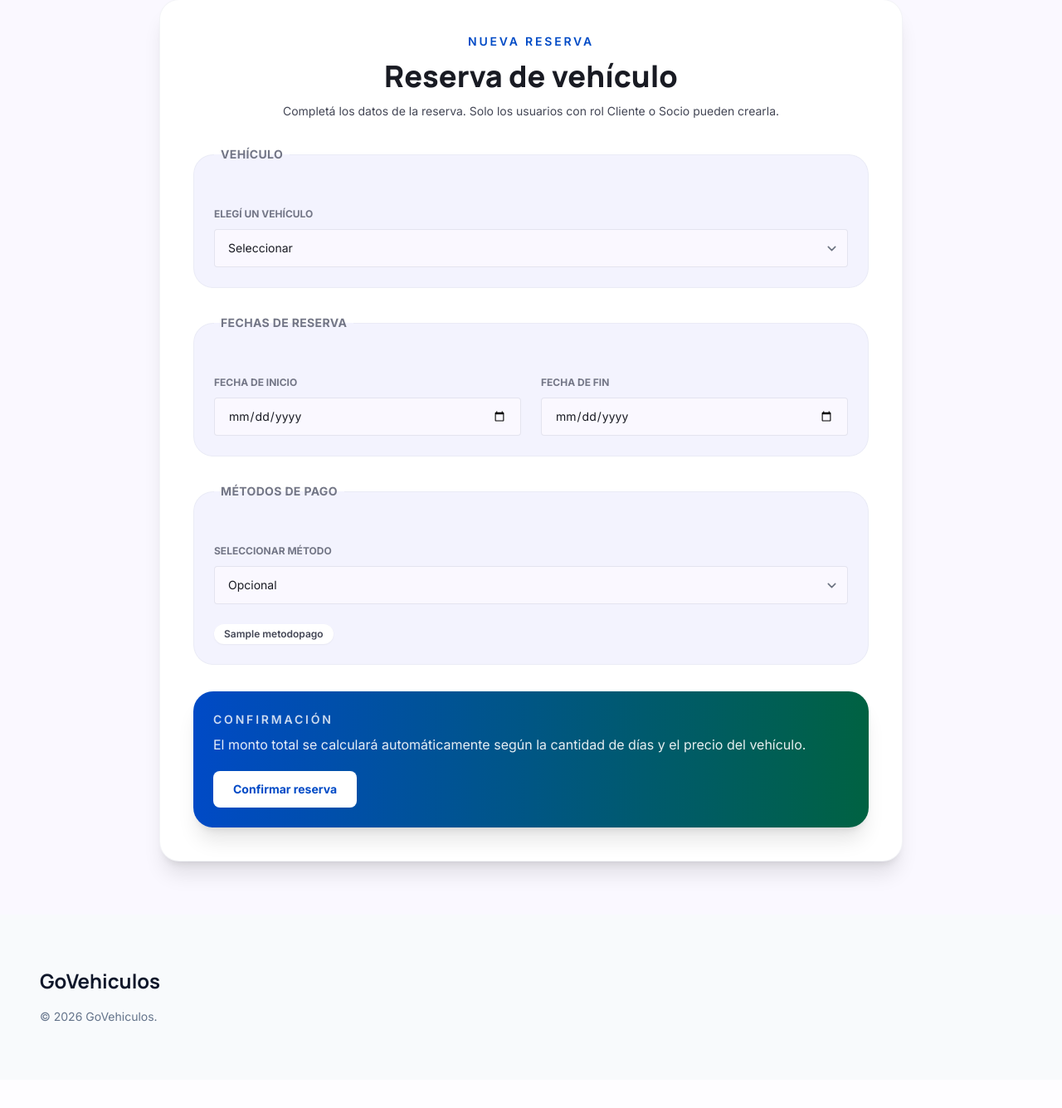
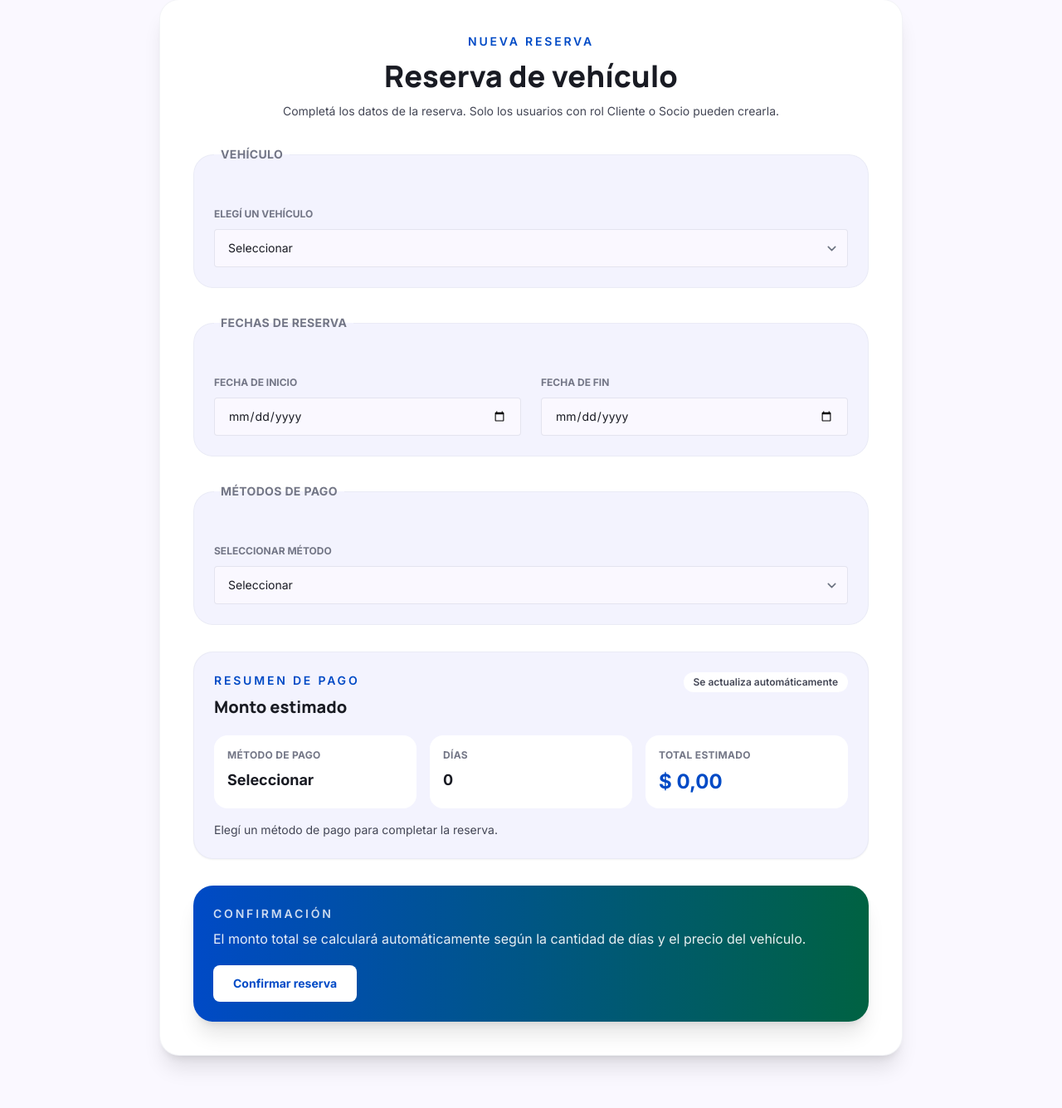
Before and after one commit to NahimMartinez/GoVehiculos, a Django app: page /reservas/reserva/ in a window 1280 px wide. Shown: the part 146-1481 px from the top of the page at 83% size. Before the commit the page ends 1377 px from the top, so only its background shows below. Run offline with Django 5.2, Linux system fonts and the light colour scheme; a user stored in the database is signed in; tables that the repository leaves empty hold one stand-in row (values such as "Sample post"); some libraries are stand-ins or nearby versions.

Commit message:
Feat: Añadí cálculo de monto total de la reserva en tiempo real en el formulario de reserva

```diff
--- a/Contenedor/reservas/views.py
+++ b/Contenedor/reservas/views.py
@@ -250,6 +250,25 @@ def crear_reserva_view(request):
             status_code=400,
         )
 
+    metodo_pago_id = payload.get('metodo_pago') if hasattr(payload, 'get') else None
+    if not metodo_pago_id:
+        return _respuesta_reserva(
+            request,
+            ok=False,
+            mensaje='Debes seleccionar un metodo de pago.',
+            status_code=400,
+            datos_formulario=payload,
+        )
+
+    if not MetodoPago.objects.filter(id=metodo_pago_id).exists():
+        return _respuesta_reserva(
+            request,
+            ok=False,
+            mensaje='El metodo de pago seleccionado no es valido.',
+            status_code=400,
+            datos_formulario=payload,
+        )
+
     form = ReservarVehiculoForm(payload)
     if not form.is_valid():
         return _respuesta_reserva(
--- a/Contenedor/static/js/scripts.js
+++ b/Contenedor/static/js/scripts.js
@@ -11,3 +11,106 @@ document.addEventListener('click', (event) => {
 		messageBanner.remove();
 	}
 });
+
+document.addEventListener('DOMContentLoaded', () => {
+	const reservaForm = document.querySelector('[data-reserva-form]');
+	if (!reservaForm) {
+		return;
+	}
+
+	const metodoSelect = reservaForm.querySelector('[data-metodo-select]');
+	const vehicleSelect = reservaForm.querySelector('[data-vehicle-select]');
+	const selectedVehicleCard = reservaForm.querySelector('[data-selected-vehicle-card]');
+	const resumenMetodo = reservaForm.querySelector('[data-resumen-metodo]');
+	const resumenDias = reservaForm.querySelector('[data-resumen-dias]');
+	const resumenTotal = reservaForm.querySelector('[data-resumen-total]');
+	const resumenAyuda = reservaForm.querySelector('[data-resumen-ayuda]');
+	const fechaInicioInput = reservaForm.querySelector('#fecha_inicio');
+	const fechaFinInput = reservaForm.querySelector('#fecha_fin');
+	const fechaReservaInputs = [fechaInicioInput, fechaFinInput].filter(Boolean);
+
+	const parseNumber = (value) => {
+		const parsed = Number.parseFloat(value);
+		return Number.isFinite(parsed) ? parsed : 0;
+	};
+
+	const getSelectedVehicleInfo = () => {
+		if (selectedVehicleCard) {
+			return {
+				name: selectedVehicleCard.getAttribute('data-vehicle-name') || 'Vehículo seleccionado',
+				price: parseNumber(selectedVehicleCard.getAttribute('data-vehicle-price')),
+			};
+		}
+
+		if (!vehicleSelect) {
+			return { name: '', price: 0 };
+		}
+
+		const selectedOption = vehicleSelect.options[vehicleSelect.selectedIndex];
+		if (!selectedOption || !selectedOption.value) {
+			return { name: '', price: 0 };
+		}
+
+		return {
+			name: selectedOption.getAttribute('data-vehiculo-nombre') || selectedOption.textContent.trim(),
+			price: parseNumber(selectedOption.getAttribute('data-precio')),
+		};
+	};
+
+	const calculateDays = () => {
+		if (!fechaInicioInput || !fechaFinInput || !fechaInicioInput.value || !fechaFinInput.value) {
+			return 0;
+		}
+
+		const startDate = new Date(`${fechaInicioInput.value}T00:00:00`);
+		const endDate = new Date(`${fechaFinInput.value}T00:00:00`);
+		const diffMs = endDate.getTime() - startDate.getTime();
+
+		if (!Number.isFinite(diffMs) || diffMs <= 0) {
+			return 0;
+		}
+
+		return Math.round(diffMs / 86400000);
+	};
+
+	const updateSummary = () => {
+		if (!resumenMetodo || !resumenDias || !resumenTotal || !resumenAyuda) {
+			return;
+		}
+
+		const { name: vehicleName, price: pricePerDay } = getSelectedVehicleInfo();
+		const selectedMethod = metodoSelect && metodoSelect.value ? metodoSelect.options[metodoSelect.selectedIndex] : null;
+		const methodName = selectedMethod && selectedMethod.value ? selectedMethod.textContent.trim() : 'Seleccionar';
+		const days = calculateDays();
+		const total = days > 0 && pricePerDay > 0 ? days * pricePerDay : 0;
+
+		resumenMetodo.textContent = methodName;
+		resumenDias.textContent = String(days);
+		resumenTotal.textContent = new Intl.NumberFormat('es-AR', {
+			style: 'currency',
+			currency: 'ARS',
+			maximumFractionDigits: 2,
+		}).format(total);
+
+		if (methodName !== 'Seleccionar' && vehicleName && days > 0) {
+			resumenAyuda.textContent = `Método elegido: ${methodName}. ${vehicleName} se calcula a $${pricePerDay.toFixed(2)} por día.`;
+			return;
+		}
+
+		if (methodName === 'Seleccionar') {
+			resumenAyuda.textContent = 'Elegí un método de pago para completar la reserva.';
+			return;
+		}
+
+		resumenAyuda.textContent = 'Elegí un vehículo, las fechas y un método de pago para ver el cálculo.';
+	};
+
+	[metodoSelect, vehicleSelect, ...fechaReservaInputs].forEach((element) => {
+		if (element) {
+			element.addEventListener('change', updateSummary);
+			element.addEventListener('input', updateSummary);
+		}
+	});
+
+	updateSummary();
+});
--- a/Contenedor/templates/reservas/reserva.html
+++ b/Contenedor/templates/reservas/reserva.html
@@ -34,7 +34,7 @@
         {% endif %}
 
         {% if puede_reservar %}
-            <form method="POST" action="{% url 'crear_reserva' %}" class="mt-8 space-y-8">
+            <form method="POST" action="{% url 'crear_reserva' %}" class="mt-8 space-y-8" data-reserva-form>
                 {% csrf_token %}
 
                 <fieldset class="space-y-6 rounded-3xl border border-outline-variant/20 bg-surface-container-low p-6">
@@ -42,7 +42,7 @@
 
                     {% if vehiculo_seleccionado %}
                         <input type="hidden" name="vehiculo_id" value="{{ vehiculo_seleccionado.id }}">
-                        <div class="rounded-2xl bg-surface-container-lowest p-5 shadow-sm">
+                        <div class="rounded-2xl bg-surface-container-lowest p-5 shadow-sm" data-selected-vehicle-card data-vehicle-price="{{ vehiculo_seleccionado.precio_x_dia }}" data-vehicle-name="{{ vehiculo_seleccionado.modelo }}">
                             <p class="text-xs font-bold uppercase tracking-wide text-outline">Vehículo seleccionado</p>
                             <div class="mt-3 grid gap-3 md:grid-cols-2">
                                 <div>
@@ -66,10 +66,10 @@
                     {% else %}
                         <div class="space-y-2">
                             <label for="vehiculo_id" class="text-xs font-bold uppercase text-outline">Elegí un vehículo</label>
-                            <select id="vehiculo_id" name="vehiculo_id" class="w-full rounded-lg border border-outline-variant/40 bg-surface px-4 py-3 text-sm text-on-surface outline-none focus:border-primary" required>
+                            <select id="vehiculo_id" name="vehiculo_id" class="w-full rounded-lg border border-outline-variant/40 bg-surface px-4 py-3 text-sm text-on-surface outline-none focus:border-primary" required data-vehicle-select>
                                 <option value="">Seleccionar</option>
                                 {% for vehiculo in vehiculos_disponibles %}
-                                    <option value="{{ vehiculo.id }}" {% if datos_formulario.vehiculo_id|stringformat:'s' == vehiculo.id|stringformat:'s' %}selected{% endif %}>{{ vehiculo.modelo }} - {{ vehiculo.matricula|upper }} - ${{ vehiculo.precio_x_dia }}</option>
+                                    <option value="{{ vehiculo.id }}" data-precio="{{ vehiculo.precio_x_dia }}" data-vehiculo-nombre="{{ vehiculo.modelo }}" {% if datos_formulario.vehiculo_id|stringformat:'s' == vehiculo.id|stringformat:'s' %}selected{% endif %}>{{ vehiculo.modelo }} - {{ vehiculo.matricula|upper }} - ${{ vehiculo.precio_x_dia }}</option>
                                 {% endfor %}
                             </select>
                         </div>
@@ -96,22 +96,45 @@
 
                     <div class="space-y-2">
                         <label for="metodo_pago" class="text-xs font-bold uppercase text-outline">Seleccionar método</label>
-                        <select id="metodo_pago" name="metodo_pago" class="w-full rounded-lg border border-outline-variant/40 bg-surface px-4 py-3 text-sm text-on-surface outline-none focus:border-primary">
-                            <option value="">Opcional</option>
+                        <select id="metodo_pago" name="metodo_pago" class="w-full rounded-lg border border-outline-variant/40 bg-surface px-4 py-3 text-sm text-on-surface outline-none focus:border-primary" required data-metodo-select>
+                            <option value="">Seleccionar</option>
                             {% for metodo in metodos %}
                                 <option value="{{ metodo.id }}" {% if datos_formulario.metodo_pago|stringformat:'s' == metodo.id|stringformat:'s' %}selected{% endif %}>{{ metodo.nombre }}</option>
                             {% endfor %}
                         </select>
                     </div>
+                </fieldset>
 
-                    {% if metodos %}
-                        <div class="flex flex-wrap gap-2">
-                            {% for metodo in metodos %}
-                                <span class="rounded-full bg-surface-container-lowest px-3 py-1 text-xs font-semibold text-on-surface-variant shadow-sm">{{ metodo.nombre }}</span>
-                            {% endfor %}
+                <div class="rounded-3xl border border-outline-variant/20 bg-surface-container-low p-6 shadow-sm" data-resumen-pago>
+                    <div class="flex items-start justify-between gap-4">
+                        <div>
+                            <p class="text-sm font-semibold uppercase tracking-[0.2em] text-primary">Resumen de pago</p>
+                            <h2 class="mt-2 text-xl font-headline font-extrabold text-on-surface">Monto estimado</h2>
                         </div>
-                    {% endif %}
-                </fieldset>
+                        <div class="rounded-full bg-surface-container-lowest px-3 py-1 text-xs font-semibold text-on-surface-variant">
+                            Se actualiza automáticamente
+                        </div>
+                    </div>
+
+                    <div class="mt-5 grid gap-4 md:grid-cols-3">
+                        <div class="rounded-2xl bg-surface-container-lowest p-4">
+                            <p class="text-xs font-bold uppercase tracking-wide text-outline">Método de pago</p>
+                            <p class="mt-2 text-lg font-bold text-on-surface" data-resumen-metodo>Seleccionar</p>
+                        </div>
+                        <div class="rounded-2xl bg-surface-container-lowest p-4">
+                            <p class="text-xs font-bold uppercase tracking-wide text-outline">Días</p>
+                            <p class="mt-2 text-lg font-bold text-on-surface" data-resumen-dias>0</p>
+                        </div>
+                        <div class="rounded-2xl bg-surface-container-lowest p-4">
+                            <p class="text-xs font-bold uppercase tracking-wide text-outline">Total estimado</p>
+                            <p class="mt-2 text-2xl font-extrabold text-primary" data-resumen-total>$0.00</p>
+                        </div>
+                    </div>
+
+                    <p class="mt-4 text-sm text-on-surface-variant" data-resumen-ayuda>
+                        Elegí un vehículo, las fechas y un método de pago para ver el cálculo.
+                    </p>
+                </div>
 
                 <div class="rounded-3xl bg-gradient-to-r from-primary to-tertiary p-6 text-white shadow-xl">
                     <p class="text-sm font-semibold uppercase tracking-[0.2em] text-white/80">Confirmación</p>
--- a/Contenedor/templates/vehiculos/reservar_vehiculos.html
+++ b/Contenedor/templates/vehiculos/reservar_vehiculos.html
@@ -40,9 +40,6 @@
                 <a href="{% url 'detalle_vehiculo' vehiculo.id %}" class="block text-center w-full py-4 border-2 border-primary text-primary font-bold rounded-lg hover:bg-primary hover:text-white transition-colors">
                     Ver detalle
                 </a>
-                <a href="{% url 'reserva_vehiculo' %}" class="block text-center w-full py-4 bg-surface-container-high text-on-surface font-bold rounded-lg group-hover:bg-primary group-hover:text-white transition-colors">
-                    Reservar ahora
-                </a>
             </div>
         </div>
     </div>
```
